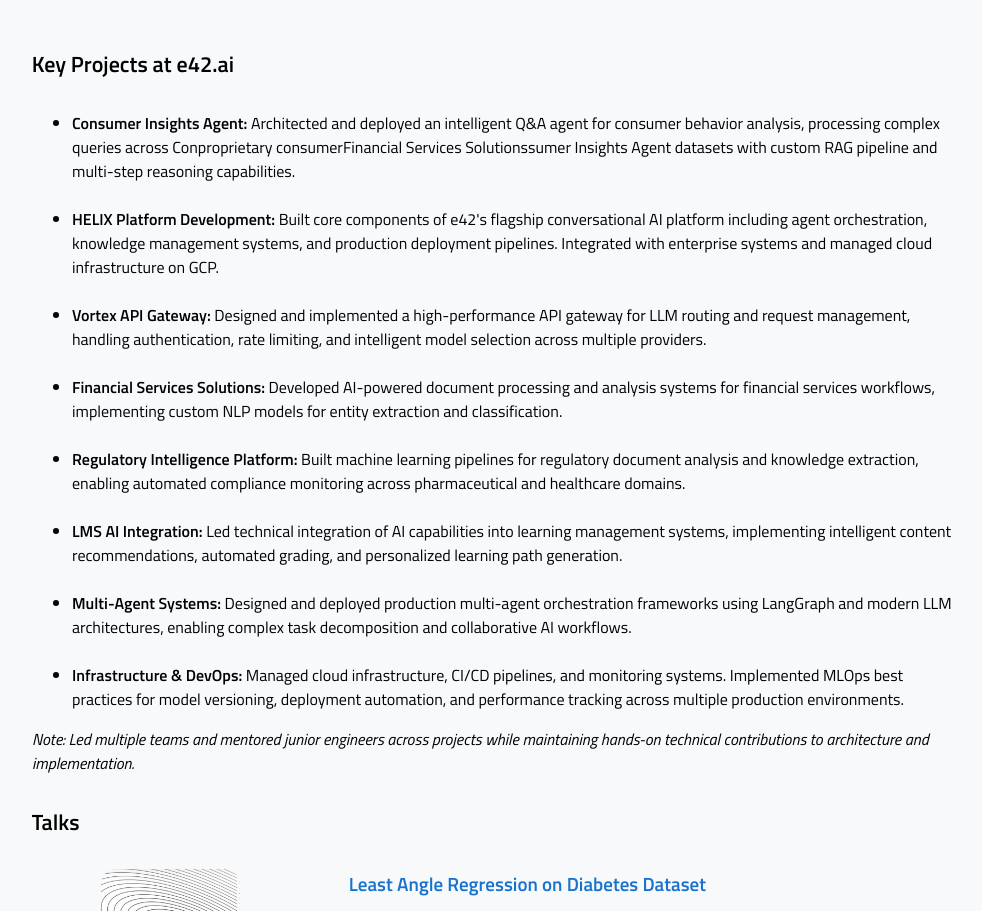
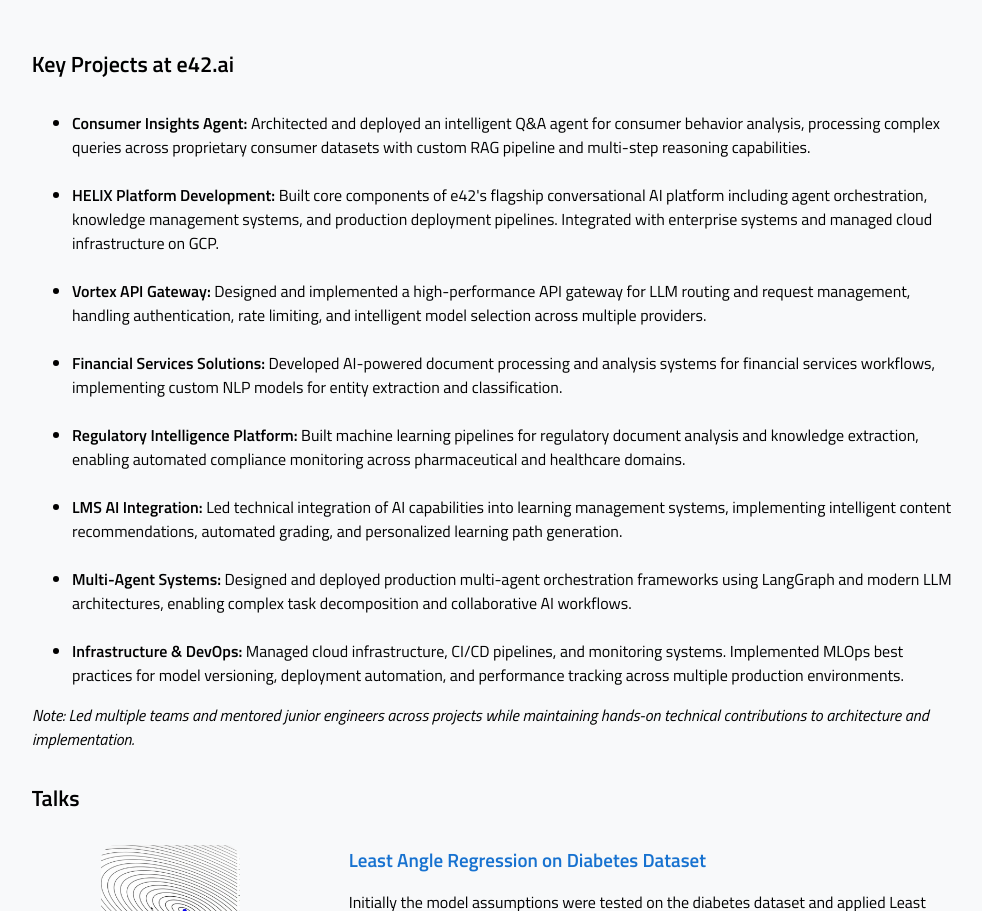
Before and after one commit to amitkumar0902/amitkumar0902.github.io, a plain HTML site: page index.html in a window 1280 px wide. Shown: the part 909-1820 px from the top of the page, without its empty margins (148-1130 px from the left). Drawn offline with Linux system fonts and the light colour scheme.

Commit message:
Fix typo in Consumer Insights Agent description

```diff
--- a/index.html
+++ b/index.html
@@ -97,7 +97,7 @@
             <tr>
                 <td width="100%" valign="top">
                     <ul>
-                        <li><strong>Consumer Insights Agent:</strong> Architected and deployed an intelligent Q&A agent for consumer behavior analysis, processing complex queries across Conproprietary consumerFinancial Services Solutionssumer Insights Agent datasets with custom RAG pipeline and multi-step reasoning capabilities.</li>
+                        <li><strong>Consumer Insights Agent:</strong> Architected and deployed an intelligent Q&A agent for consumer behavior analysis, processing complex queries across proprietary consumer datasets with custom RAG pipeline and multi-step reasoning capabilities.</li>
                         <br>
                         <li><strong>HELIX Platform Development:</strong> Built core components of e42's flagship conversational AI platform including agent orchestration, knowledge management systems, and production deployment pipelines. Integrated with enterprise systems and managed cloud infrastructure on GCP.</li>
                         <br>
```
